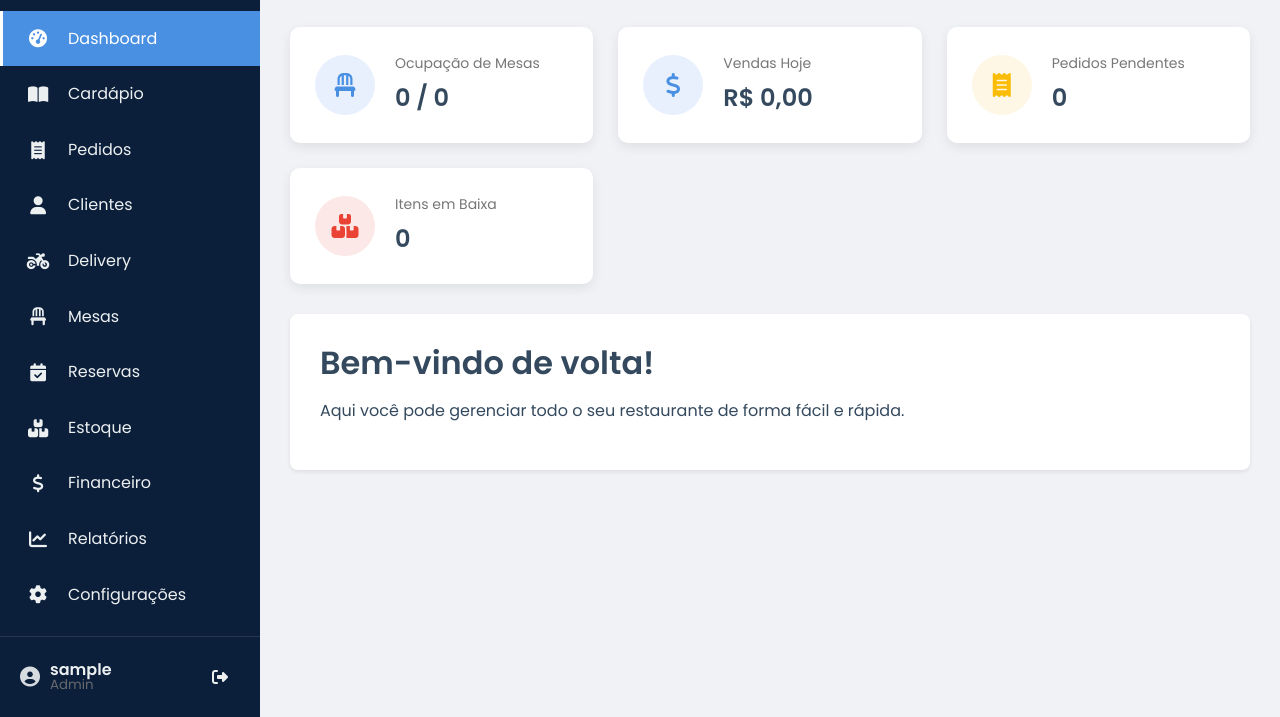
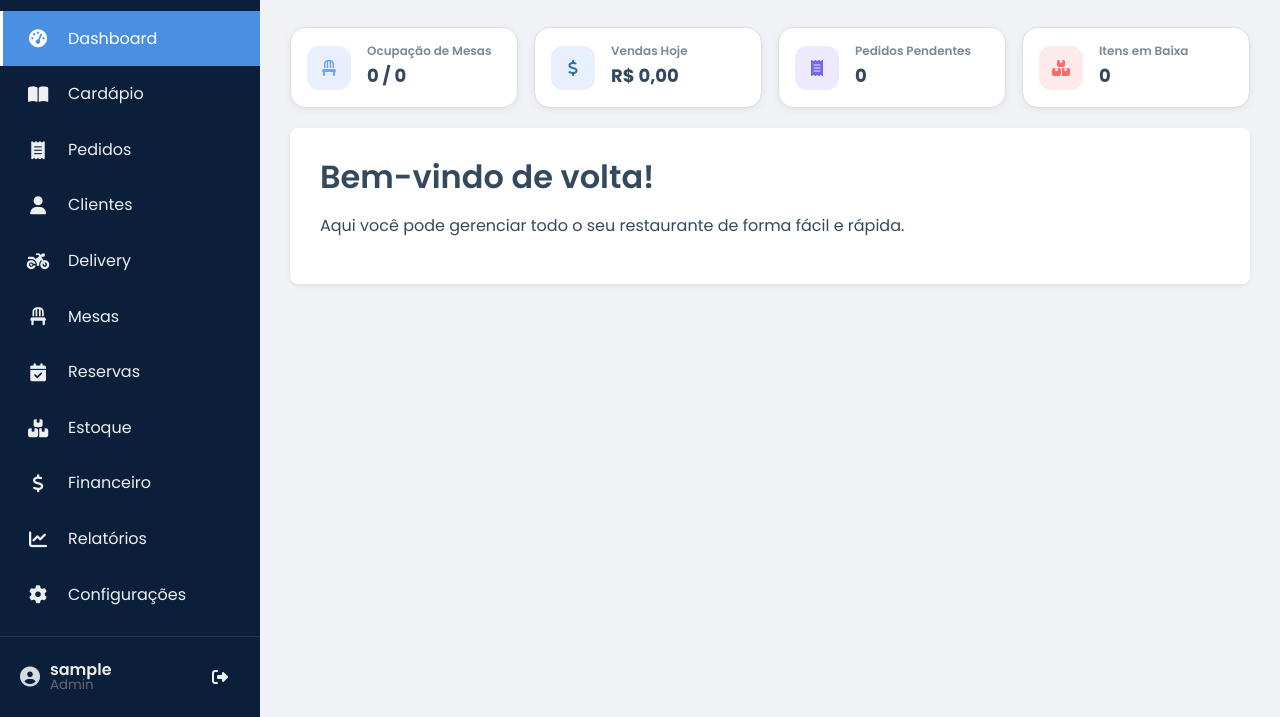
Before and after one commit to cristiano-superacao/bar_restaurante, a browser extension: page dashboard.html in a window 1280 px wide. Shown: the part 83-800 px from the top of the page. Drawn offline with Linux system fonts and the light colour scheme; sample sign-in values are in the browser's storage.

Commit message:
refactor(dashboard): migrar summary-grid para componente padronizado .stat-cards/.stat-card

```diff
--- a/dashboard.html
+++ b/dashboard.html
@@ -56,41 +56,33 @@
                 <div class="header-actions"></div>
             </header>
             <section class="content-area">
-                <div class="summary-grid">
-                    <div class="summary-card">
-                        <div class="card-icon mesas">
-                            <i class="fas fa-chair"></i>
-                        </div>
-                        <div class="card-info">
-                            <span class="card-title">Ocupação de Mesas</span>
-                            <span class="card-value" id="mesas-ocupadas-valor">0 / 0</span>
+                <div class="stat-cards">
+                    <div class="stat-card receitas">
+                        <div class="icon"><i class="fas fa-chair"></i></div>
+                        <div class="content">
+                            <h4>Ocupação de Mesas</h4>
+                            <div class="value" id="mesas-ocupadas-valor">0 / 0</div>
                         </div>
                     </div>
-                    <div class="summary-card">
-                        <div class="card-icon vendas">
-                            <i class="fas fa-dollar-sign"></i>
-                        </div>
-                        <div class="card-info">
-                            <span class="card-title">Vendas Hoje</span>
-                            <span class="card-value" id="vendas-hoje-valor">R$ 0,00</span>
+                    <div class="stat-card saldo">
+                        <div class="icon"><i class="fas fa-dollar-sign"></i></div>
+                        <div class="content">
+                            <h4>Vendas Hoje</h4>
+                            <div class="value" id="vendas-hoje-valor">R$ 0,00</div>
                         </div>
                     </div>
-                    <div class="summary-card">
-                        <div class="card-icon pedidos">
-                            <i class="fas fa-receipt"></i>
-                        </div>
-                        <div class="card-info">
-                            <span class="card-title">Pedidos Pendentes</span>
-                            <span class="card-value" id="pedidos-pendentes-valor">0</span>
+                    <div class="stat-card previsao">
+                        <div class="icon"><i class="fas fa-receipt"></i></div>
+                        <div class="content">
+                            <h4>Pedidos Pendentes</h4>
+                            <div class="value" id="pedidos-pendentes-valor">0</div>
                         </div>
                     </div>
-                    <div class="summary-card">
-                        <div class="card-icon estoque">
-                            <i class="fas fa-boxes"></i>
-                        </div>
-                        <div class="card-info">
-                            <span class="card-title">Itens em Baixa</span>
-                            <span class="card-value" id="estoque-baixo-valor">0</span>
+                    <div class="stat-card despesas">
+                        <div class="icon"><i class="fas fa-boxes"></i></div>
+                        <div class="content">
+                            <h4>Itens em Baixa</h4>
+                            <div class="value" id="estoque-baixo-valor">0</div>
                         </div>
                     </div>
                 </div>
```
